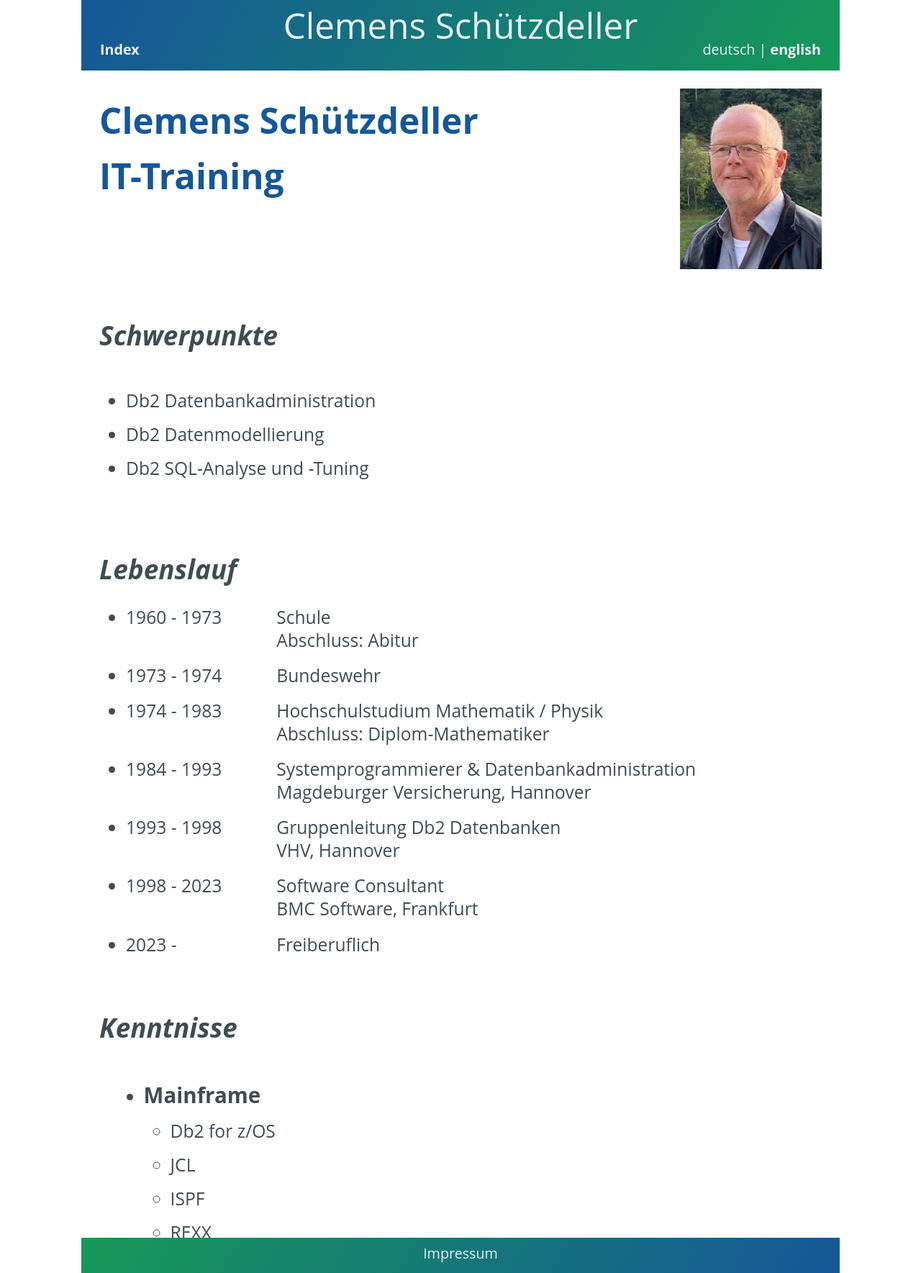
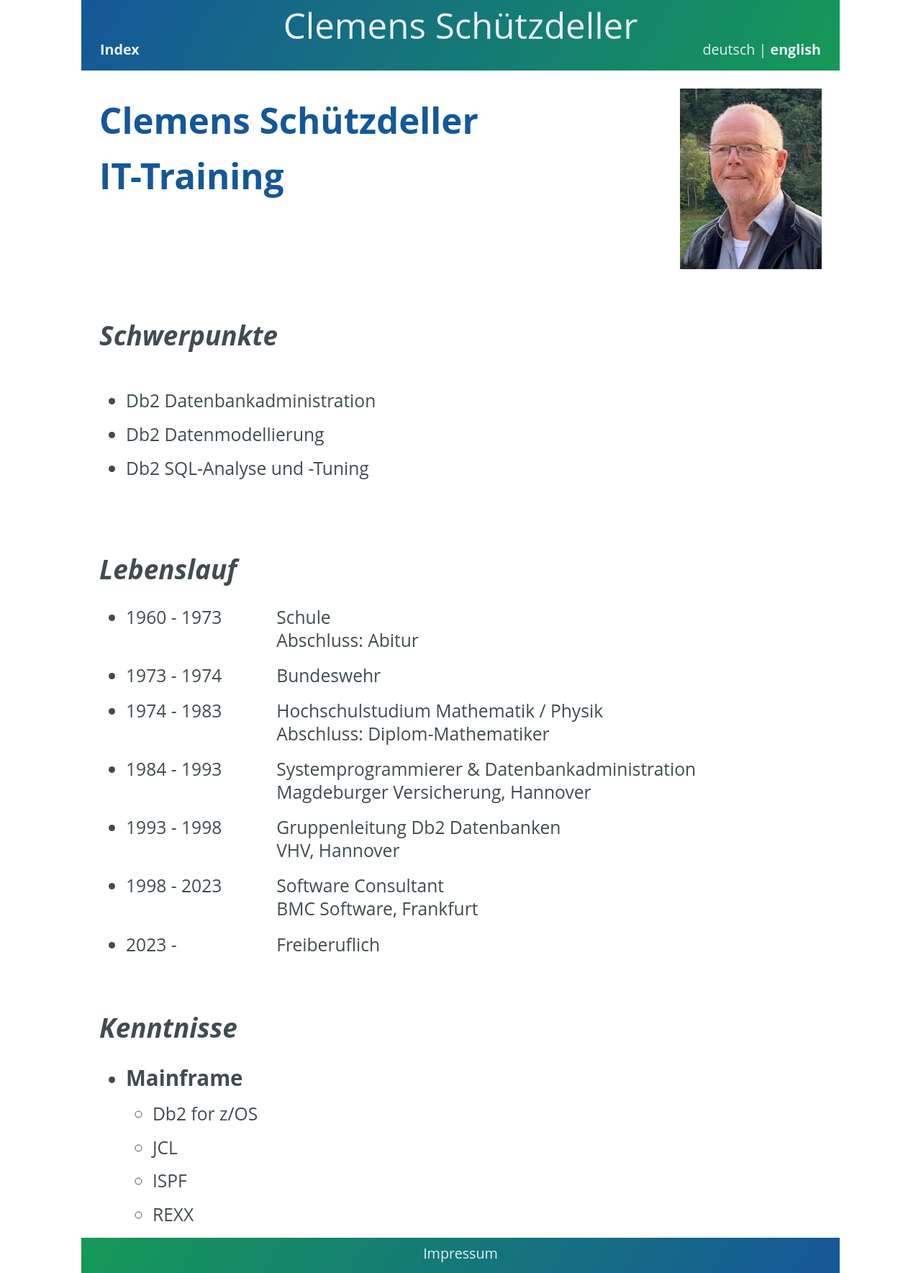
Before and after one commit to cs-LA/home, a Jekyll site: the page built from itTraining/Profile.md, in a window 1280 px wide. Shown: the whole page at 72% size. Built offline with Jekyll 4.4.1, drawn with Linux system fonts in a browser that asks for light colours; our own code applies the rules of GitHub Pages for plain Markdown files.

Commit message:
Update Profile.md

```diff
--- a/itTraining/Profile.md
+++ b/itTraining/Profile.md
@@ -50,7 +50,7 @@
 <div class="hGrid">
   <div class="grid-2" style="padding: 0;">
     <div class="gridTitle">Kenntnisse</div>
-    <div class="hGrid">
+    <div class="hGrid" style="padding: 0;">
       <div class="grid-2"><ul style="margin: 0;">
         <li><h4 style="padding: 0;">Mainframe</h4></li>
         <ul>
```
